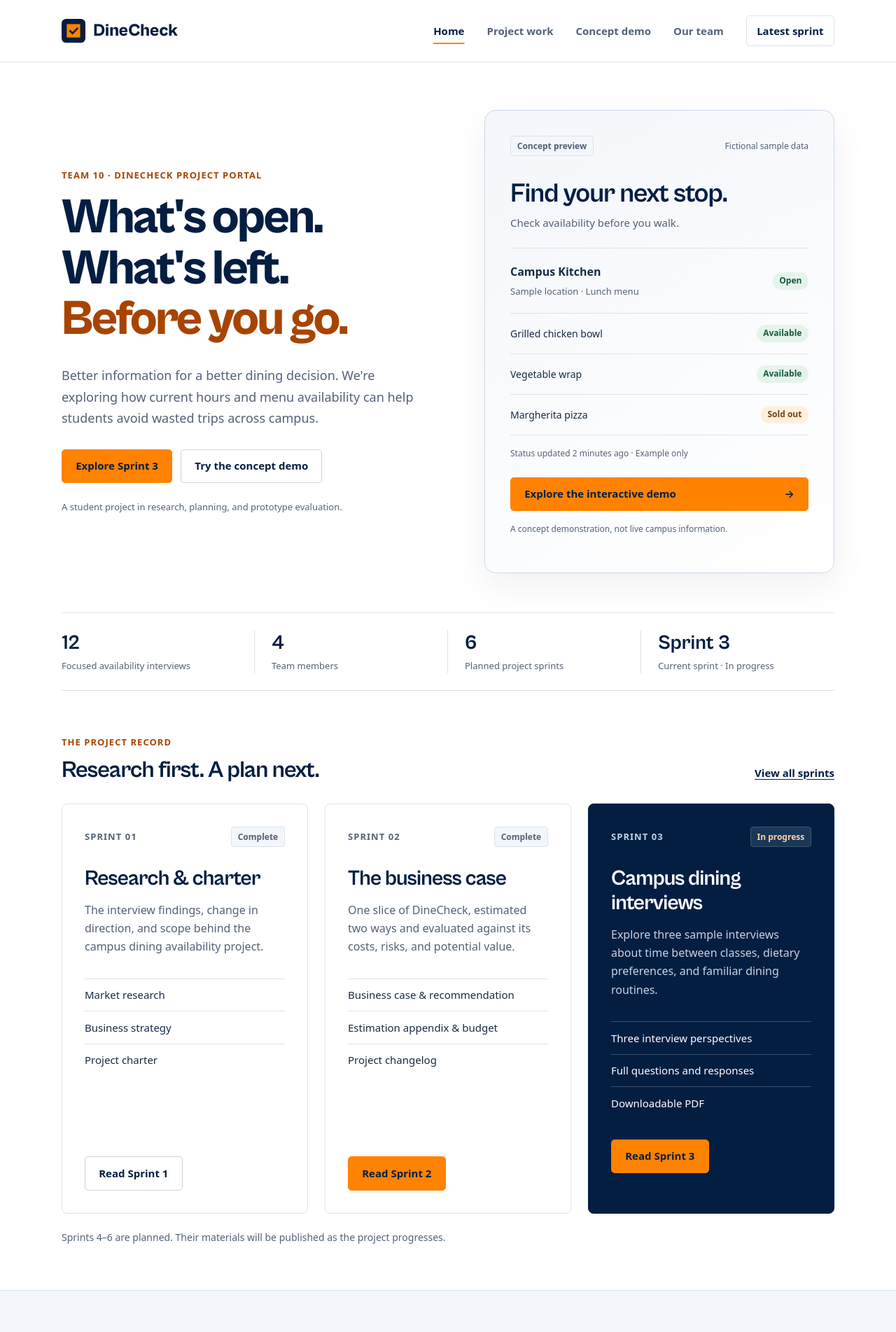
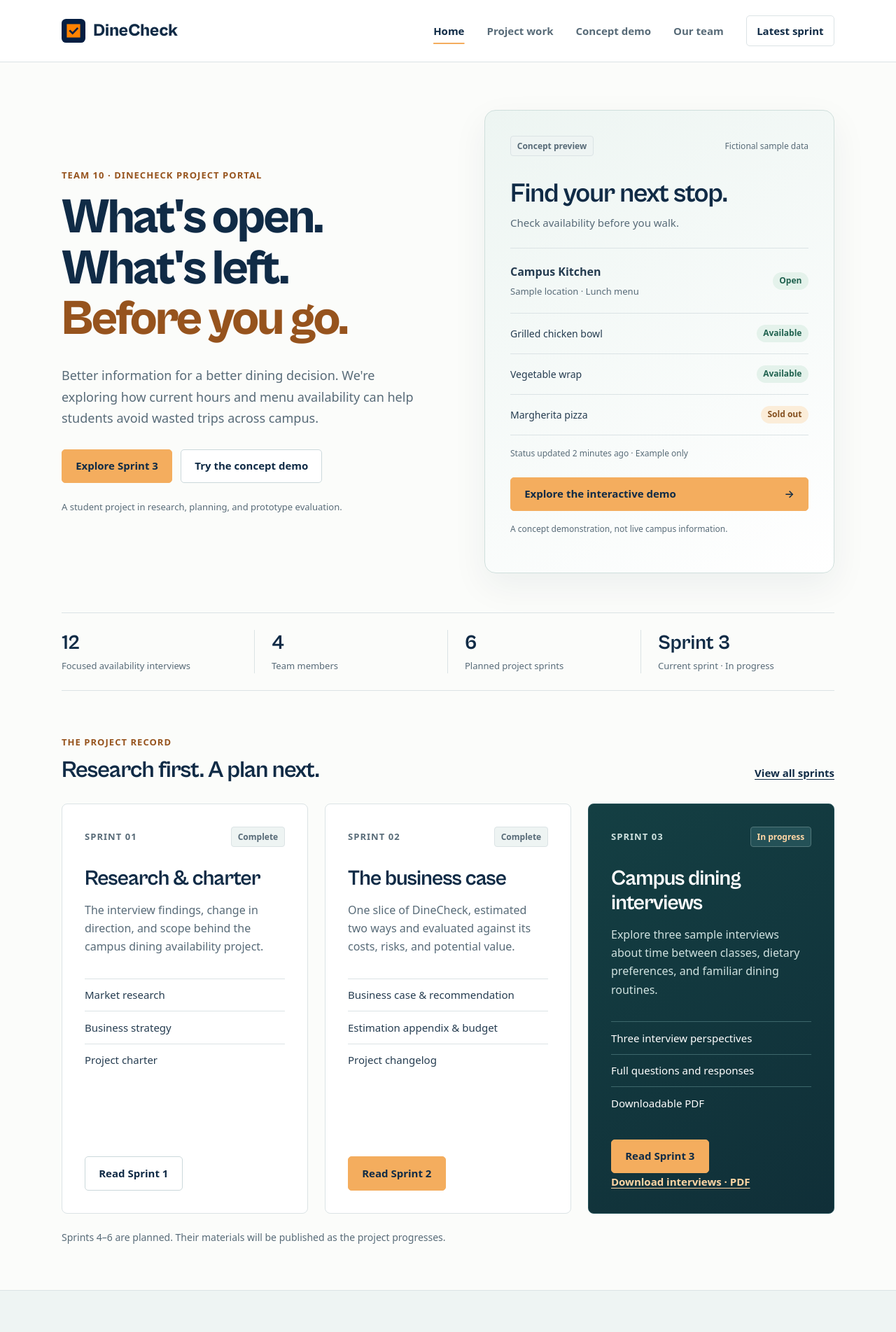
Before and after one commit to dlozan62/dlozan62.github.io, a Jekyll site: the page built from index.html, in a window 1280 px wide. Shown: the top 1903 px of the page at 70% size. Built offline with Jekyll 4.4.1, drawn with Linux system fonts in a browser that asks for light colours.

Commit message:
Refine website color palette

```diff
--- a/assets/css/style.css
+++ b/assets/css/style.css
@@ -22,14 +22,14 @@
 
 :root {
   color-scheme: light;
-  --navy: #041e42;
-  --orange: #ff8200;
-  --orange-ink: #a84400;
-  --ink: #162b45;
-  --muted: #536276;
-  --line: #dce3eb;
-  --mist: #f3f6fa;
-  --white: #fff;
+  --navy: #102b46;
+  --orange: #f4ad5e;
+  --orange-ink: #96531d;
+  --ink: #253c50;
+  --muted: #586b78;
+  --line: #dbe3e5;
+  --mist: #eef4f3;
+  --white: #fbfcfa;
   --container: 74rem;
   --reading: 48rem;
   --gutter: clamp(1.25rem,4vw,2.5rem);
@@ -122,7 +122,7 @@
 }
 
 :where(a,button,summary,[tabindex]):focus-visible {
-  outline: 3px solid #a84400;
+  outline: 3px solid #96531d;
   outline-offset: 4px;
 }
 
@@ -154,7 +154,7 @@
 
 /* Shared navigation */
 .site-header {
-  background: white;
+  background: #ffffff;
   border-bottom: 1px solid var(--line);
 }
 
@@ -303,7 +303,7 @@
 }
 
 .button:hover {
-  background: #14365e;
+  background: #214963;
   color: white;
 }
 
@@ -314,14 +314,14 @@
 }
 
 .button--orange:hover {
-  background: #ed7800;
-  border-color: #ed7800;
+  background: #e99b46;
+  border-color: #e99b46;
   color: var(--navy);
 }
 
 .button--outline {
   background: white;
-  border-color: #c9d3de;
+  border-color: #cbd8db;
   color: var(--navy);
 }
 
@@ -416,7 +416,7 @@
   content: "";
   position: absolute;
   inset: 45% 0 0;
-  background: linear-gradient(transparent,rgba(4,30,66,.92));
+  background: linear-gradient(transparent,rgba(16,43,70,.92));
 }
 
 .hero-figure figcaption {
@@ -516,6 +516,7 @@
 }
 
 .sprint-card {
+  background: #ffffff;
   border: 1px solid var(--line);
   border-radius: 8px;
   padding: 2rem;
@@ -582,8 +583,8 @@
 }
 
 .sprint-card.current {
-  background: var(--navy);
-  border-color: var(--navy);
+  background: linear-gradient(145deg,#143f43,#102f38);
+  border-color: #245157;
   color: #fff;
 }
 
@@ -592,17 +593,25 @@
 }
 
 .current>p,.current .card-number {
-  color: #c5d3e4;
+  color: #d0e2e0;
 }
 
 .current .badge {
-  background: #1a3659;
-  color: #ffd2a3;
-  border-color: #405670;
+  background: #245157;
+  color: #ffd5a4;
+  border-color: #52777a;
 }
 
 .current li {
-  border-color: #36516f;
+  border-color: #3d676b;
+}
+
+.current .text-link {
+  color: #ffd5a4;
+}
+
+.current .text-link:hover {
+  color: #fff3df;
 }
 
 .next-sprints {
@@ -943,7 +952,7 @@
   font-weight: 600;
   color: var(--navy);
   border-bottom: 1px solid var(--line);
-  background: #fafbfd;
+  background: #f7faf8;
 }
 
 .charter-table td,.charter-table th {
@@ -954,7 +963,7 @@
 }
 
 .charter-table thead th {
-  background: #edf2f8;
+  background: #edf3f2;
   color: var(--navy);
   font-weight: 650;
   font-size: .8125rem;
@@ -966,7 +975,7 @@
 }
 
 .charter-table tbody tr:nth-child(even) {
-  background: #fafbfd;
+  background: #f7faf8;
 }
 
 .charter-table tr:last-child>* {
@@ -974,7 +983,7 @@
 }
 
 .charter-table tfoot>* {
-  background: #fff3e6;
+  background: #fff2e2;
   font-weight: 650;
   color: var(--navy);
 }
@@ -999,12 +1008,12 @@
 }
 
 .charter-table .row-subtotal>* {
-  background: #edf2f8;
+  background: #edf3f2;
   font-weight: 650;
 }
 
 .charter-table .cell-base {
-  background: #fff0df;
+  background: #fff0dc;
 }
 
 .table-scroll-hint {
@@ -1057,7 +1066,7 @@
 }
 
 .team-decision {
-  border: 1px solid #d0d9e4;
+  border: 1px solid #d3dfdf;
   border-left: 4px solid var(--orange);
   border-radius: 4px;
   background: var(--mist);
@@ -1255,7 +1264,7 @@
 
 .decision-panel {
   background: var(--navy);
-  color: #d4dfed;
+  color: #d3e2e5;
   border-radius: 7px;
   padding: 2rem;
   margin: 2.5rem 0;
@@ -1270,11 +1279,11 @@
 }
 
 .decision-panel .document-label {
-  color: #ffbc73;
+  color: #f7c18c;
 }
 
 .decision-panel__eyebrow {
-  color: #d4dfed;
+  color: #d3e2e5;
   font-size: .875rem;
 }
 
@@ -1482,7 +1491,7 @@
 }
 
 .sprint-index__current {
-  background: #f3f6fa;
+  background: #eef4f3;
   border-left: 3px solid var(--orange);
 }
 
@@ -1603,7 +1612,7 @@
 
 .site-footer {
   background: var(--navy);
-  color: #cfdaea;
+  color: #d3e2e5;
   margin-top: 0;
 }
 
@@ -1625,7 +1634,7 @@
 }
 
 .footer-brand:hover {
-  color: #ffc07c;
+  color: #f7c18c;
 }
 
 .footer-about p {
@@ -1635,7 +1644,7 @@
 
 .footer-about .footer-description {
   font-size: .8125rem;
-  color: #aebed2;
+  color: #b5cbd0;
   margin-top: 1rem;
 }
 
@@ -1644,7 +1653,7 @@
   text-transform: uppercase;
   letter-spacing: .07em;
   font-weight: 600;
-  color: #b7c9df;
+  color: #bdd2d7;
   margin-bottom: 1rem;
 }
 
@@ -1670,23 +1679,23 @@
 
 .footer-course {
   font-size: .875rem;
-  color: #cfdaea;
+  color: #d3e2e5;
 }
 
 .footer-bottom {
   max-width: calc(var(--container) - 5rem);
   padding: 1.3rem 0;
   margin: auto;
-  border-top: 1px solid #314a69;
+  border-top: 1px solid #34566a;
   display: flex;
   justify-content: space-between;
   gap: 1rem;
   font-size: .75rem;
-  color: #b4c5da;
+  color: #b5cbd0;
 }
 
 /* Concept preview, evidence, and project progress */
-.product-preview { border: 1px solid #ccd8e7; border-radius: 16px; padding: clamp(1.25rem,3vw,2.25rem); background: linear-gradient(150deg,#f3f6fa,#fff); box-shadow: 0 18px 50px #041e4210; min-width: 0; }
+.product-preview { border: 1px solid #cfdfdc; border-radius: 16px; padding: clamp(1.25rem,3vw,2.25rem); background: linear-gradient(150deg,#edf5f2,#ffffff); box-shadow: 0 18px 50px #102b4610; min-width: 0; }
 .preview-top { display:flex; justify-content:space-between; align-items:center; gap:1rem; margin-bottom:2rem; font-size:.75rem; color:var(--muted); }
 .product-preview h2 { font-size:2.4rem; margin-bottom:.4rem; }
 .product-preview>p { color:var(--muted); font-size:.9375rem; }
@@ -1696,12 +1705,12 @@
 .preview-menu { list-style:none; padding:0; margin:0; }
 .preview-menu li { display:flex; justify-content:space-between; align-items:center; gap:1rem; padding:1rem 0; margin:0; border-bottom:1px solid var(--line); font-size:.875rem; }
 .status { display:inline-flex; align-items:center; width:fit-content; flex-shrink:0; border-radius:999px; padding:.25rem .6rem; font-size:.75rem; font-weight:650; line-height:1.4; }
-.status--open { color:#175b3e; background:#e5f4eb; }
-.status--sold { color:#7b3e16; background:#fff0dc; }
+.status--open { color:#20624f; background:#e4f2eb; }
+.status--sold { color:#85501f; background:#fbedd9; }
 .product-preview .preview-update,.product-preview .preview-note { font-size:.75rem; margin:1rem 0; }
 .product-preview .button { width:100%; justify-content:space-between; margin-top:.5rem; }
 .evidence-cards { display:grid; grid-template-columns:repeat(3,minmax(0,1fr)); gap:1.25rem; }
-.evidence-cards article { padding:1.5rem; border:1px solid var(--line); border-radius:8px; }
+.evidence-cards article { background:#ffffff; padding:1.5rem; border:1px solid var(--line); border-radius:8px; }
 .evidence-cards article>strong { font-family:var(--display); font-size:2.5rem; color:var(--orange-ink); display:block; margin-bottom:1rem; }
 .evidence-cards h3 { font-size:1.25rem; }
 .evidence-cards p,.progress-track p { color:var(--muted); font-size:.9375rem; }
@@ -1719,7 +1728,7 @@
 .summary-metrics dd { margin:.25rem 0 0; font-family:var(--display); font-size:2rem; font-weight:700; color:var(--navy); }
 .summary-metrics dd span { font-family:var(--font); font-size:.8125rem; font-weight:400; }
 .decision-summary .summary-assumptions { grid-column:1/-1; border-top:1px solid var(--line); padding-top:1rem; font-size:.8125rem; margin:0; }
-.on-page-nav { position:sticky; top:0; z-index:20; background:var(--white); box-shadow:0 5px 12px #041e4208; }
+.on-page-nav { position:sticky; top:0; z-index:20; background:var(--white); box-shadow:0 5px 12px #102b4608; }
 html { scroll-padding-top:7rem; }
 .page-end { max-width:var(--container); margin:auto; padding:0 var(--gutter) 2rem; text-align:right; }
 /* Interactive demo: every location stays readable without JavaScript. */
@@ -1730,7 +1739,7 @@
 .demo-filters { display:flex; flex-wrap:wrap; gap:1rem 1.5rem; align-items:center; margin:1.5rem 0; }
 .demo-filters label { font-size:.875rem; display:flex; gap:.6rem; align-items:center; min-height:44px; }
 .demo-filters input { width:1.1rem; height:1.1rem; accent-color:var(--navy); }
-.demo-filters select { font:inherit; background:white; color:var(--ink); border:1px solid #a8b6c8; border-radius:5px; padding:.65rem; }
+.demo-filters select { font:inherit; background:white; color:var(--ink); border:1px solid #a8bec0; border-radius:5px; padding:.65rem; }
 #demo-results { font-size:.875rem; font-weight:600; margin:1.2rem 0; }
 .demo-locations { display:grid; grid-template-columns:repeat(2,minmax(0,1fr)); align-items:start; gap:1.25rem; }
 .demo-location { padding:1.5rem; background:white; border:1px solid var(--line); border-radius:8px; min-width:0; }
@@ -1742,7 +1751,7 @@
 .demo-items li>div { display:flex; flex-wrap:wrap; align-items:center; gap:.5rem; }
 .demo-items strong { flex-basis:100%; font-size:.9375rem; }
 .diet-tag { color:var(--muted); font-size:.75rem; }
-.staff-toggle { border:1px solid #a8b6c8; background:white; border-radius:5px; color:var(--navy); min-height:44px; padding:.45rem .75rem; font-size:.8125rem; cursor:pointer; margin-top:.75rem; }
+.staff-toggle { border:1px solid #a8bec0; background:white; border-radius:5px; color:var(--navy); min-height:44px; padding:.45rem .75rem; font-size:.8125rem; cursor:pointer; margin-top:.75rem; }
 .staff-toggle:hover { background:var(--mist); }
 .demo-staff { border-top:1px solid var(--line); margin-top:2rem; padding-top:1.5rem; }
 .demo-staff h3 { font-size:1.4rem; }
@@ -2239,7 +2248,7 @@
   }
 
   .decision-panel {
-    background: #f3f6fa;
+    background: #eef4f3;
     color: var(--ink);
   }
 
```
